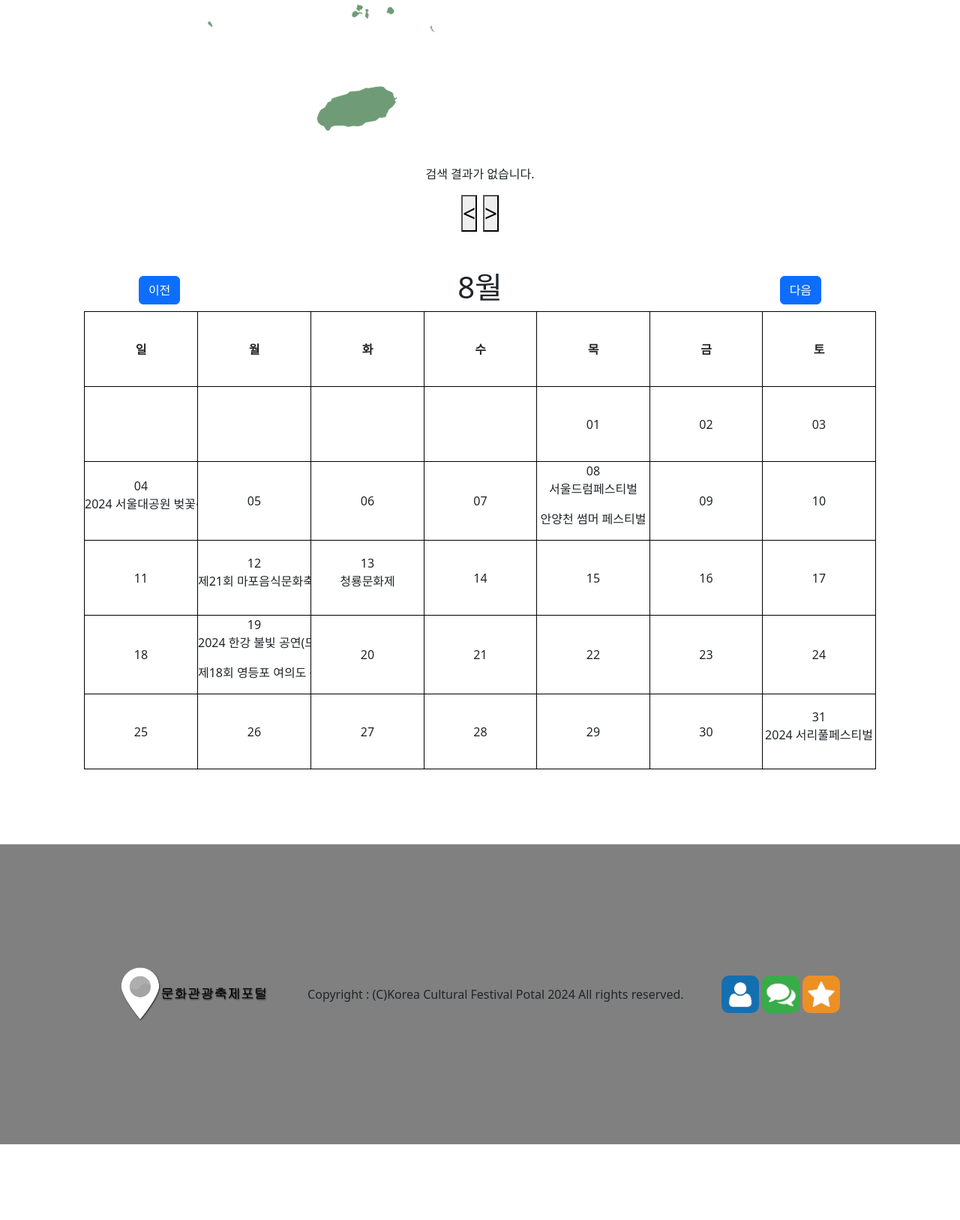
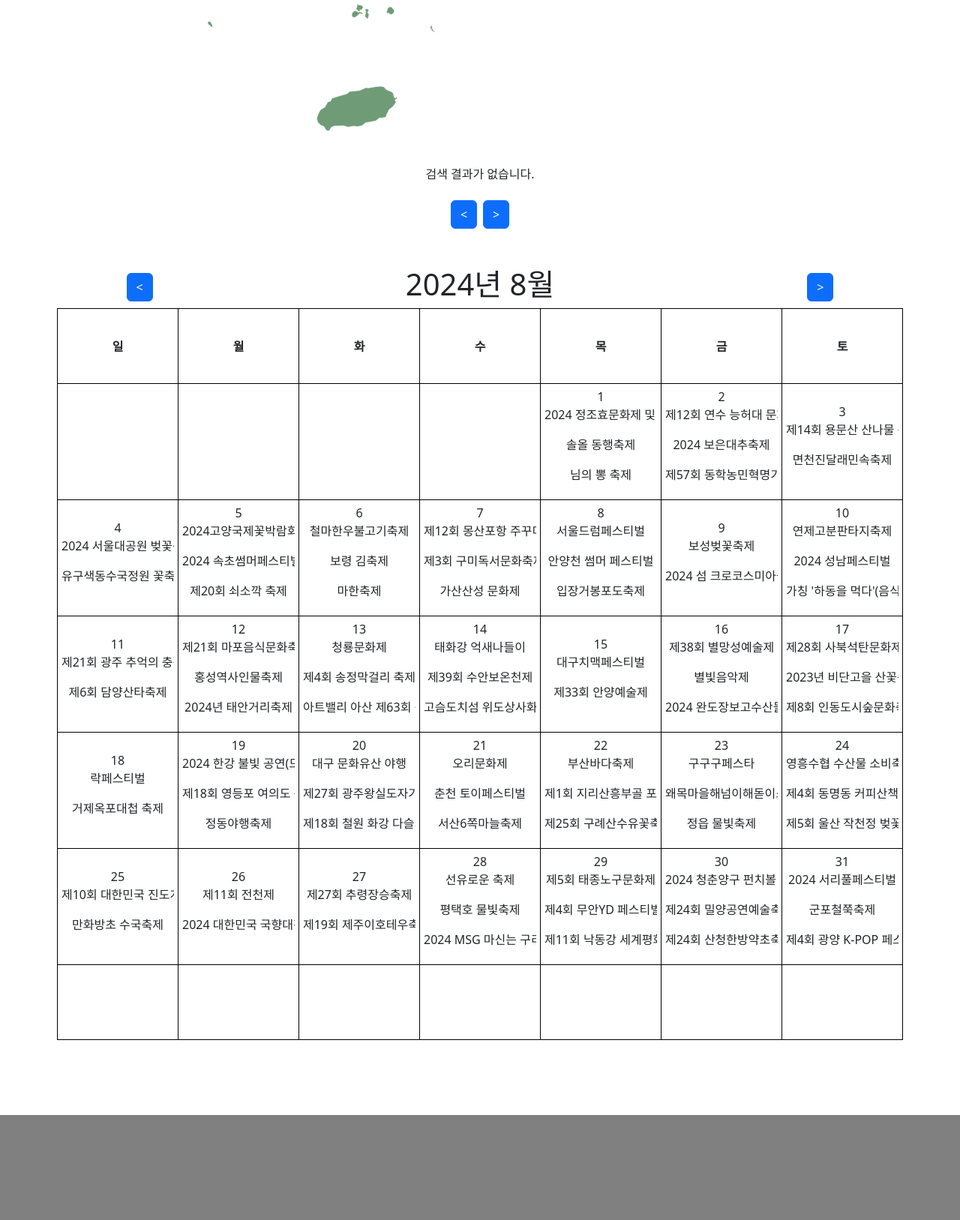
Before and after one commit to doeun07/Gwangju_Nationwide_Skills_Competiton, a PHP site: page / in a window 1280 px wide. Shown: the part 2113-3740 px from the top of the page at 75% size. Before the commit the page ends 3639 px from the top, so only its background shows below. Run offline with PHP 8.4, Linux system fonts and the light colour scheme.

Commit message:
B모듈 이달의 축제 섹션 제작

```diff
--- a/css/style.css
+++ b/css/style.css
@@ -407,6 +407,14 @@ svg path:hover {
   white-space: nowrap;
 }
 
+#calendar-dates td {
+  padding: 5px
+}
+
+#calendar-dates p:hover {
+  font-weight: 900;
+}
+
 /* 푸터 영역 */
 footer {
   width: 100%;
--- a/index.html
+++ b/index.html
@@ -263,8 +263,8 @@
         <div class="search_result">
             <table id="search_result"></table>
             <div class="search_result_menu">
-                <button id="prevButton">&lt;</button>
-                <button id="nextButton">&gt;</button>
+                <button id="prevButton" type="button" class="btn btn-primary">&lt;</button>
+                <button id="nextButton" type="button" class="btn btn-primary">&gt;</button>
             </div>
         </div>
     </div>
@@ -273,9 +273,9 @@
     <!-- 이달의 축제 섹션 시작 -->
     <div class="calendar">
         <div class="calendar_menu">
-            <button type="button" class="btn btn-primary">이전</button>
-            <h1>8월</h1>
-            <button type="button" class="btn btn-primary">다음</button>
+            <button id="prev-month" type="button" class="btn btn-primary">&lt;</button>
+            <h1 id="month-year"></h1>
+            <button id="next-month" type="button" class="btn btn-primary">&gt;</button>
         </div>
         <table>
             <tr>
@@ -287,65 +287,9 @@
                 <th>금</th>
                 <th>토</th>
             </tr>
-            <tr>
-                <td></td>
-                <td></td>
-                <td></td>
-                <td></td>
-                <td>01</td>
-                <td>02</td>
-                <td>03</td>
-            </tr>
-            <tr>
-                <td>04
-                    <p class="title">2024 서울대공원 벚꽃축제</p>
-                </td>
-                <td>05</td>
-                <td>06</td>
-                <td>07</td>
-                <td>08
-                    <p class="title">서울드럼페스티벌</p>
-                    <p class="title">안양천 썸머 페스티벌</p>
-                </td>
-                <td>09</td>
-                <td>10</td>
-            </tr>
-            <tr>
-                <td>11</td>
-                <td>12
-                    <p class="title">제21회 마포음식문화축제</p>
-                </td>
-                <td>13
-                    <p class="title">청룡문화제</p>
-                </td>
-                <td>14</td>
-                <td>15</td>
-                <td>16</td>
-                <td>17</td>
-            </tr>
-            <tr>
-                <td>18</td>
-                <td>19
-                    <p class="title">2024 한강 불빛 공연(드론 라이트 쇼)</p>
-                    <p class="title">제18회 영등포 여의도 봄꽃축제</p>
-                </td>
-                <td>20</td>
-                <td>21</td>
-                <td>22</td>
-                <td>23</td>
-                <td>24</td>
-            </tr>
-            <tr>
-                <td>25</td>
-                <td>26</td>
-                <td>27</td>
-                <td>28</td>
-                <td>29</td>
-                <td>30</td>
-                <td>31
-                    <p class="title">2024 서리풀페스티벌</p>
-                </td>
-            </tr>
+            <tbody id="calendar-dates">
+
+            </tbody>
         </table>
     </div>
     <!-- 이달의 축제 섹션 끝 -->
--- a/js/script.js
+++ b/js/script.js
@@ -227,23 +227,23 @@ document.addEventListener("DOMContentLoaded", function () {
 
   // 영어 이름을 한글 이름으로 매핑하는 객체
   const nameMapping = {
-    "Seoul": "서울",
-    "Busan": "부산",
-    "Daegu": "대구",
-    "Incheon": "인천",
-    "Gwangju": "광주",
-    "Daejeon": "대전",
-    "Ulsan": "울산",
-    "Sejong": "세종",
-    "Gyeonggi": "경기",
-    "Gangwon": "강원",
+    Seoul: "서울",
+    Busan: "부산",
+    Daegu: "대구",
+    Incheon: "인천",
+    Gwangju: "광주",
+    Daejeon: "대전",
+    Ulsan: "울산",
+    Sejong: "세종",
+    Gyeonggi: "경기",
+    Gangwon: "강원",
     "North Chungcheong": "충북",
     "South Chungcheong": "충남",
     "North Jeolla": "전북",
     "South Jeolla": "전남",
     "North Gyeongsang": "경북",
     "South Gyeongsang": "경남",
-    "Jeju": "제주",
+    Jeju: "제주",
   };
 
   // 각 path 요소에 대해 이벤트 리스너를 설정
@@ -304,3 +304,105 @@ document.addEventListener("DOMContentLoaded", function () {
     });
   });
 });
+
+// 이달의 축제 달력
+const calendarDates = document.getElementById("calendar-dates");
+const monthYear = document.getElementById("month-year");
+const prevMonthButton = document.getElementById("prev-month");
+const nextMonthButton = document.getElementById("next-month");
+
+let currentDate = new Date();
+
+async function renderCalendar(date) {
+  const eventsData = await fetchFestivalsData(); // 축제 데이터를 가져옴
+  const eventsMap = {};
+
+  // 주어진 이벤트 데이터를 기반으로 이벤트 매핑하기
+  eventsData.forEach((event) => {
+    const eventDate = event.startdate;
+    if (!eventsMap[eventDate]) {
+      eventsMap[eventDate] = [];
+    }
+    eventsMap[eventDate].push(event);
+  });
+
+  const year = date.getFullYear();
+  const month = date.getMonth();
+  const firstDayOfMonth = new Date(year, month, 1).getDay();
+  const lastDateOfMonth = new Date(year, month + 1, 0).getDate();
+
+  // Setting month and year in the header
+  const monthNames = [
+    "1",
+    "2",
+    "3",
+    "4",
+    "5",
+    "6",
+    "7",
+    "8",
+    "9",
+    "10",
+    "11",
+    "12",
+  ];
+  monthYear.innerText = `${year}년 ${monthNames[month]}월`;
+
+  // Clearing previous dates
+  calendarDates.innerHTML = "";
+
+  let dateCounter = 1;
+  for (let i = 0; i < 6; i++) {
+    // 최대 6주간 표현 가능
+    const row = document.createElement("tr");
+
+    for (let j = 0; j < 7; j++) {
+      const cell = document.createElement("td");
+
+      if (i === 0 && j < firstDayOfMonth) {
+        cell.innerText = "";
+      } else if (dateCounter > lastDateOfMonth) {
+        cell.innerText = "";
+      } else {
+        // 날짜 표시
+        const dateSpan = document.createElement("span");
+        dateSpan.innerText = dateCounter;
+        cell.appendChild(dateSpan); // 날짜를 먼저 추가
+
+        // 현재 날짜 형식으로 변환
+        const eventDate = `${year}-${String(month + 1).padStart(
+          2,
+          "0"
+        )}-${String(dateCounter).padStart(2, "0")}`;
+
+        // 날짜에 맞는 축제 제목 확인 및 추가
+        if (eventsMap[eventDate]) {
+          eventsMap[eventDate].forEach((event) => {
+            const eventP = document.createElement("p");
+            eventP.className = "title";
+            eventP.innerText = event.title;
+            eventP.style.cursor = "pointer"; // 클릭 가능한 커서로 변경
+            eventP.addEventListener("click", () => bestFestival(event.id)); // 클릭 시 bestFestival(id) 실행
+            cell.appendChild(eventP); // 제목을 날짜 아래에 추가
+          });
+        }
+
+        dateCounter++;
+      }
+
+      row.appendChild(cell);
+    }
+
+    calendarDates.appendChild(row);
+  }
+}
+
+function navigateMonth(offset) {
+  currentDate.setMonth(currentDate.getMonth() + offset);
+  renderCalendar(currentDate);
+}
+
+prevMonthButton.addEventListener("click", () => navigateMonth(-1));
+nextMonthButton.addEventListener("click", () => navigateMonth(1));
+
+renderCalendar(currentDate);
```
